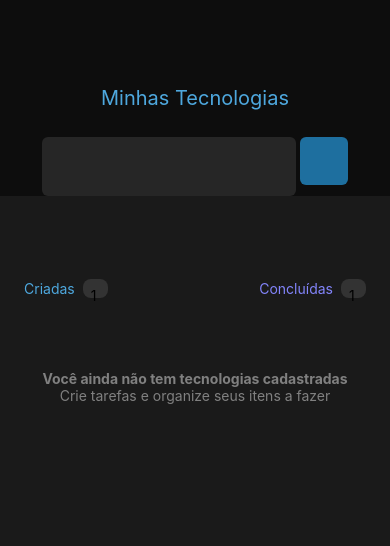
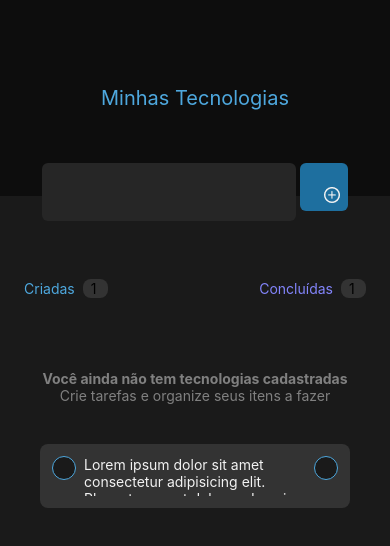
Before and after one commit to Robson-William/pdm-atividade-individual-01, a React Native app: screen / in a window 390 px wide. Shown: the top 546 px of the page. Built offline with nearby package versions, Linux system fonts and the light colour scheme.

Commit message:
Terminando css

```diff
--- a/package.json
+++ b/package.json
@@ -12,7 +12,10 @@
     "expo": "~49.0.13",
     "expo-status-bar": "~1.6.0",
     "react": "18.2.0",
-    "react-native": "0.72.5"
+    "react-native": "0.72.5",
+    "react-native-web": "~0.19.6",
+    "react-dom": "18.2.0",
+    "@expo/webpack-config": "^19.0.0"
   },
   "devDependencies": {
     "@babel/core": "^7.20.0",
--- a/src/screens/MyTech/MyTech.tsx
+++ b/src/screens/MyTech/MyTech.tsx
@@ -1,4 +1,4 @@
-import { Pressable, Text, TextInput, View } from "react-native";
+import { Image, Pressable, Text, TextInput, View } from "react-native";
 import styles from "./styles";
 
 export default function MyTech(){
@@ -10,7 +10,7 @@ export default function MyTech(){
 
             <View style={styles.inputBox}>
                 <TextInput style={styles.input}></TextInput>
-                <Pressable style={styles.inputButton}></Pressable>
+                <Pressable style={styles.inputButton}><Image source={require('../../../assets/plus.png')}/></Pressable>
             </View>
 
             <View style={styles.listBody}>
@@ -34,8 +34,10 @@ export default function MyTech(){
                     <Text style={styles.warningMessageText}>Crie tarefas e organize seus itens a fazer</Text>
                 </View>
 
-                <View>
-
+                <View style={styles.tech}>
+                    <Pressable style={styles.techButtonDone}></Pressable>
+                    <Text style={styles.techContent}>Lorem ipsum dolor sit amet consectetur adipisicing elit. Placeat quaerat dolor unde enim reiciendis. Harum magni sapiente accusantium asperiores placeat voluptatum, tenetur officia modi cupiditate quam laboriosam possimus ratione quibusdam.</Text>
+                    <Pressable style={styles.techButtonDone}></Pressable>
                 </View>
             </View>
         </>
--- a/src/screens/MyTech/styles.ts
+++ b/src/screens/MyTech/styles.ts
@@ -16,7 +16,7 @@ const styles = StyleSheet.create({
         flex: 0.3,
         flexDirection: 'row',
         justifyContent: 'center',
-        top: '-7%',
+        top: '-4%',
         gap: 4
     },
     input: {
@@ -51,6 +51,7 @@ const styles = StyleSheet.create({
     },
     counter: {
         backgroundColor: themes.colors.gray_400,
+        justifyContent: 'center',
         width: 25,
         height: 19,
         padding: 8,
@@ -65,7 +66,27 @@ const styles = StyleSheet.create({
         color: themes.colors.gray_300
     },
     tech: {
-
+        flexDirection: 'row',
+        backgroundColor: themes.colors.gray_400,
+        justifyContent: 'center',
+        borderRadius: 8,
+        margin: 40,
+        height: 64,
+        padding: 12,
+        gap: 8
+    },
+    techButtonDone: {
+        backgroundColor: themes.colors.gray_600,
+        borderStyle: 'solid',
+        borderWidth: 1,
+        borderColor: themes.colors.blue,
+        width: 24,
+        height: 24,
+        borderRadius: 24
+    },
+    techContent: {
+        color: themes.colors.gray_100,
+        overflow: 'scroll'
     }
 })
 
```
Also changed, not shown: assets/plus.png (added), 1 other file (tests, documents, lock files or other folders).
